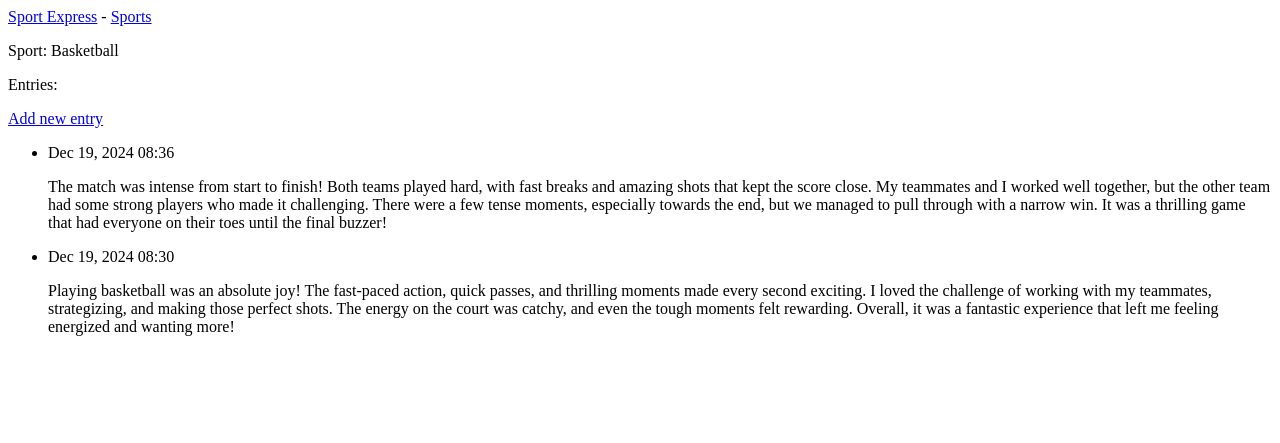
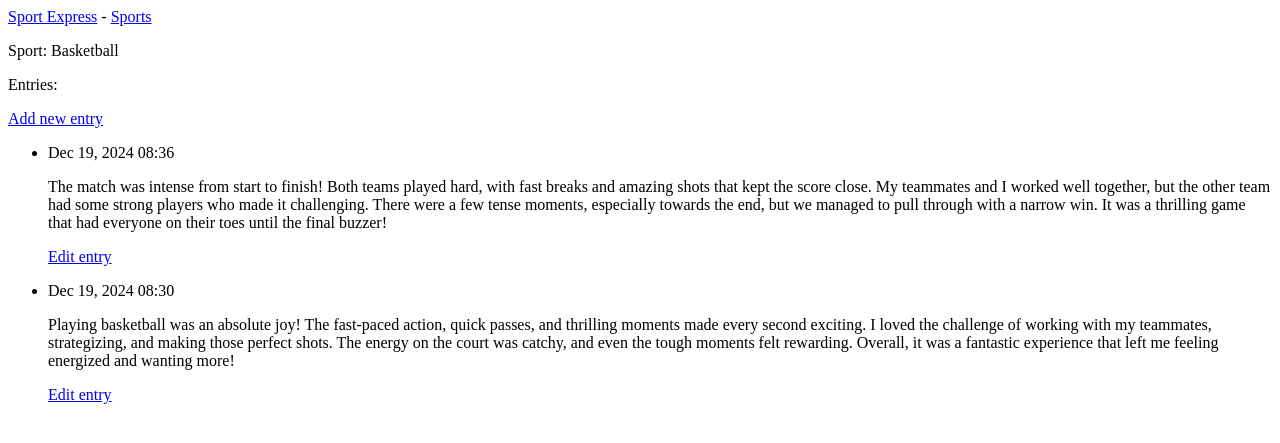
Before and after one commit to Eben-123/SportExpress, a Django app: page /sports/1/ in a window 1280 px wide. Shown: the top 443 px of the page. Run offline with Django 5.2, Linux system fonts and the light colour scheme; data comes from the database, SQL or seed files in the repository.

Commit message:
Link to the edit_entry page.
We included a link to the edit_entry page for each entry on the topic page.

```diff
--- a/sport_tracker/templates/sport_tracker/sport.html
+++ b/sport_tracker/templates/sport_tracker/sport.html
@@ -12,6 +12,11 @@
         <li>
             <p>{{ entry.date_added|date:'M d, Y H:i' }}</p>
             <p>{{ entry.text|linebreaks }}</p>
+            <p>
+              <a href="{% url 'sport_tracker:edit_entry' entry.id %}">
+                Edit entry
+              </a>
+            </p>
         </li>
       {% empty %}
         <li>There are no entries for this sport yet.</li>
```
